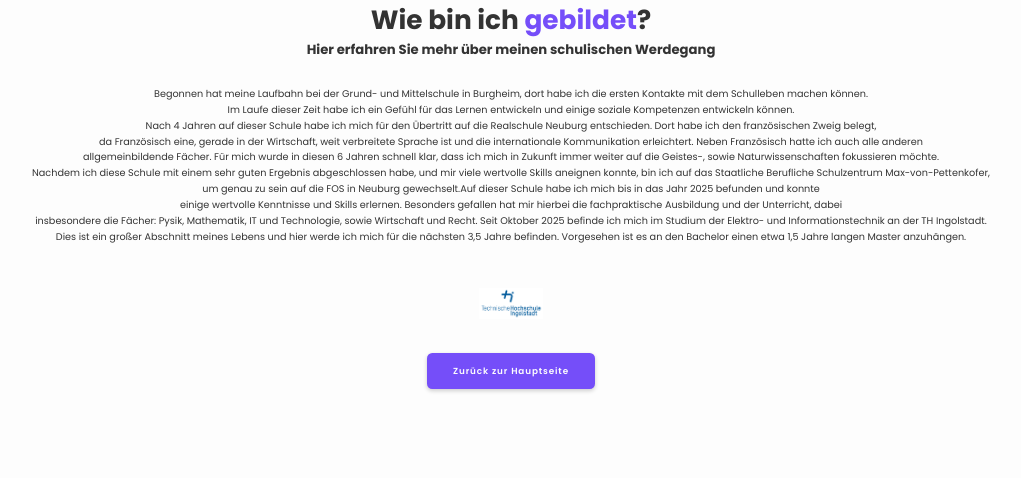
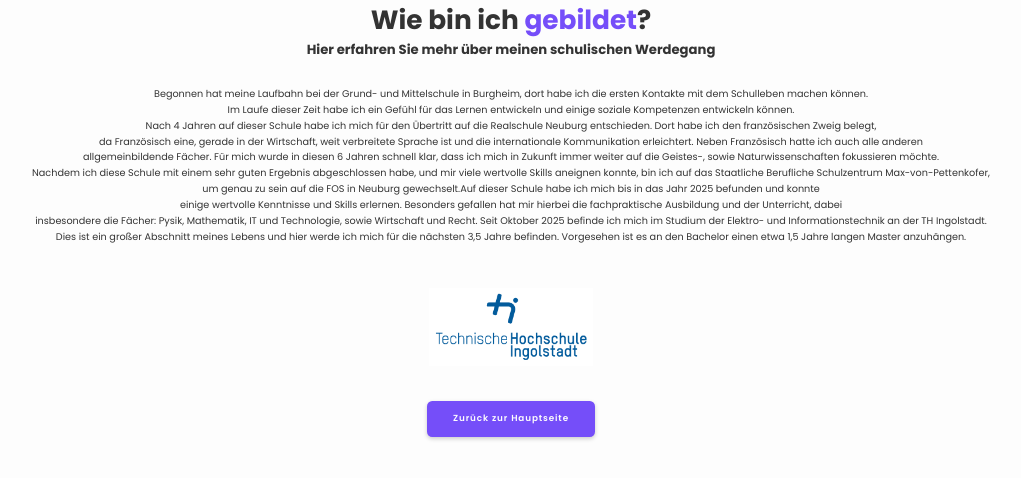
Before and after one commit to Josef2233/Josef_Hutter, a plain HTML site: page index/education.html in a window 1280 px wide. Shown: the whole page, without its empty margins (129-1150 px from the left). Drawn offline with nearby package versions, Linux system fonts and the light colour scheme; files that its build step writes are made by us from their sources; files whose address does not match are found by name.

Commit message:
Update education.html

```diff
--- a/index/education.html
+++ b/index/education.html
@@ -185,11 +185,12 @@
 .Thi{
   position: center;
   padding: 2rem 2rem;
-  width: 100px;
+  width: 200px;
+  background:
 }
 
 .Thi:hover{
-width: 110%;
+box-shadow: 12px 12px 2px 1px rgb(0 0 255 / 0.2);
 }
 
 
```
